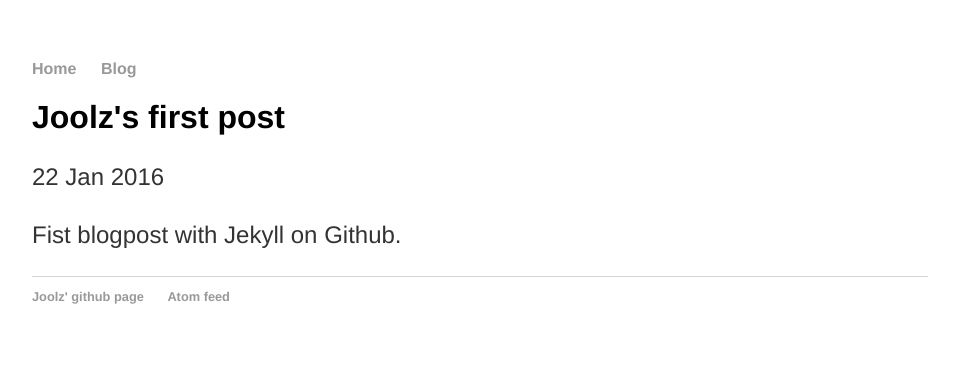
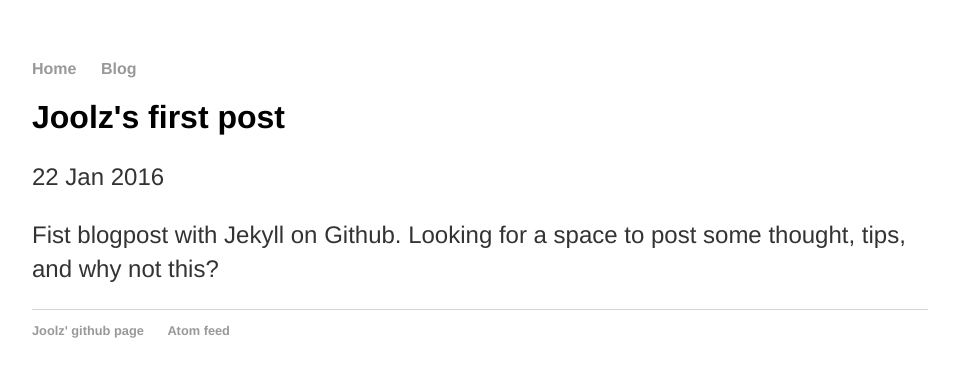
Before and after one commit to joolz/joolz.github.com, a Jekyll site: the page built from _posts/2016-01-22-first-post.md, in a window 1280 px wide. Shown: the top 377 px of the page, without its empty margins (160-1119 px from the left). Built offline with Jekyll 4.4.1, drawn with Linux system fonts in a browser that asks for light colours.

Commit message:
Update blogpost

```diff
--- a/_posts/2016-01-22-first-post.md
+++ b/_posts/2016-01-22-first-post.md
@@ -4,4 +4,4 @@ title: "Joolz's first post"
 date: 2016-01-22
 ---
 
-Fist blogpost with Jekyll on Github.
+Fist blogpost with Jekyll on Github. Looking for a space to post some thought, tips, and why not this?
```
